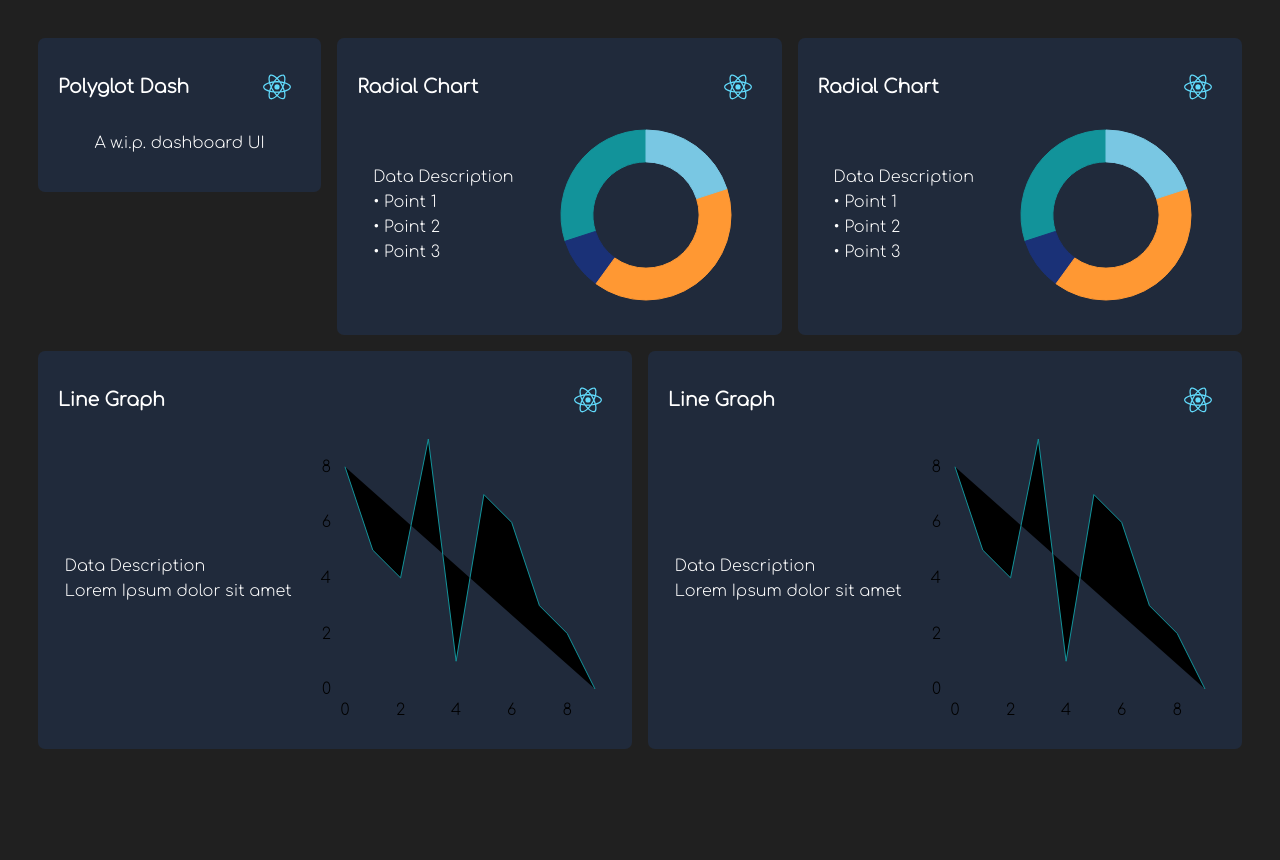
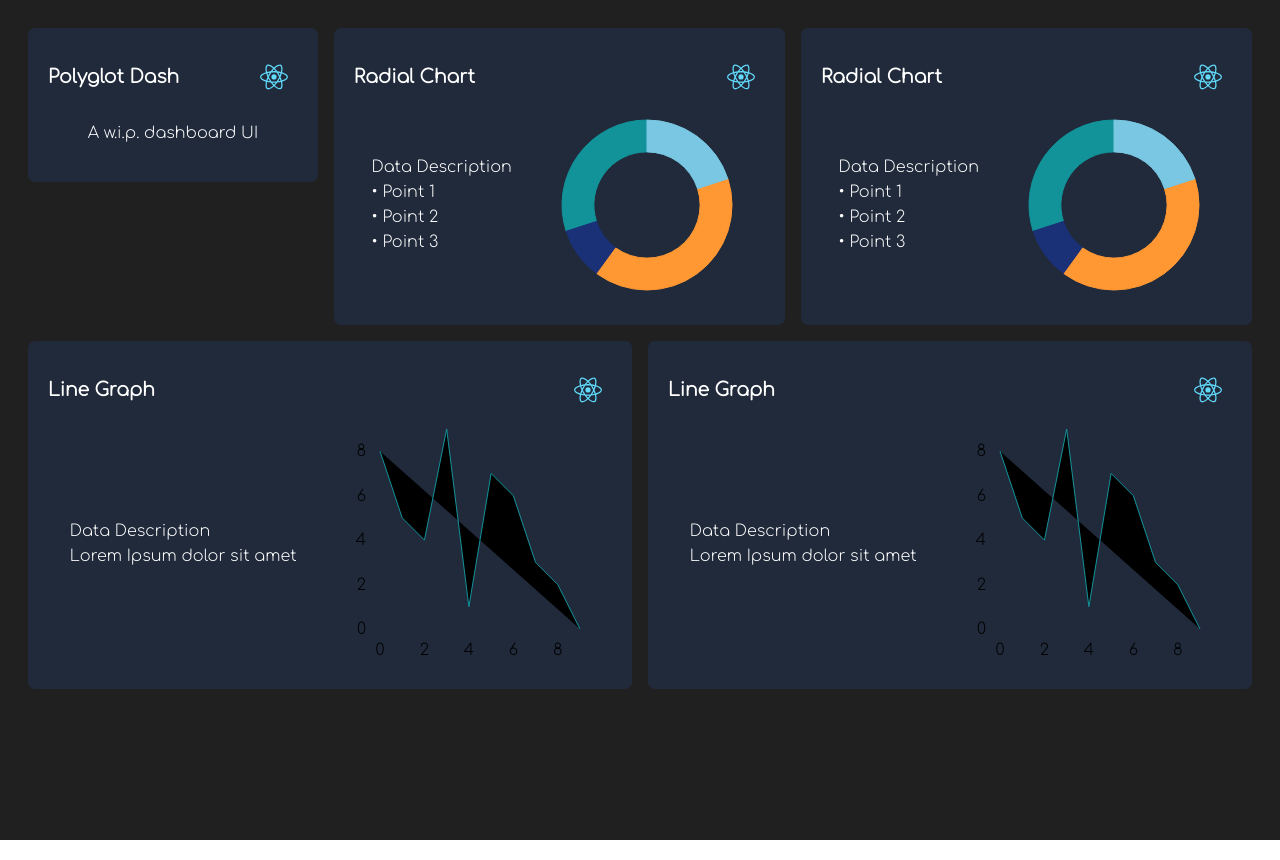
Before and after one commit to sethvm/polyglot-dash, a React (Create React App) app: page / in a window 1280 px wide. Built offline with nearby package versions, Linux system fonts and the light colour scheme.

Commit message:
rework dash layout

```diff
--- a/src/App.css
+++ b/src/App.css
@@ -5,7 +5,7 @@
 
 .App {
     background: #202020;
-    padding: 30px;
+    padding: 20px;
     min-height: 100vh;
 }
 
--- a/src/App.js
+++ b/src/App.js
@@ -1,5 +1,6 @@
 import React from 'react';
 import './App.css';
+import { Container, Row } from 'react-bootstrap';
 
 import Widget from './components/Widget';
 import DonutChart from './components/DonutChart';
@@ -8,9 +9,9 @@ import LineChart from './components/LineChart';
 import Logo from './logo.svg';
 
 function App() {
-  return (
-    <div className="App">
-        <div className='row'>
+    return(
+        <Container className='App'>
+            <Row>
                 <Widget header='Polyglot Dash' icon={Logo}>
                     <p>A w.i.p. dashboard UI</p>
                 </Widget>
@@ -34,26 +35,26 @@ function App() {
                     width={200}
                     height={200} />
                 </Widget>
-        </div>
-        <div className='row'>
+            </Row>
+            <Row>
                 <Widget header='Line Graph' icon={Logo}>
                     <p>Data Description
                         <br/>Lorem Ipsum dolor sit amet
                     </p>
                     <LineChart
-                width={300}
-                height={300} />
+                    width={250}
+                    height={250} />
                 </Widget>
                 <Widget header='Line Graph' icon={Logo}>
                     <p>Data Description
                         <br/>Lorem Ipsum dolor sit amet
                     </p>
                     <LineChart
-                width={300}
-                height={300} />
+                    width={250}
+                    height={250} />
                 </Widget>
-        </div>
-    </div>
+            </Row>
+        </Container>
     );
 }
 
```
Lines whose indentation alone changed are shown as unchanged.
